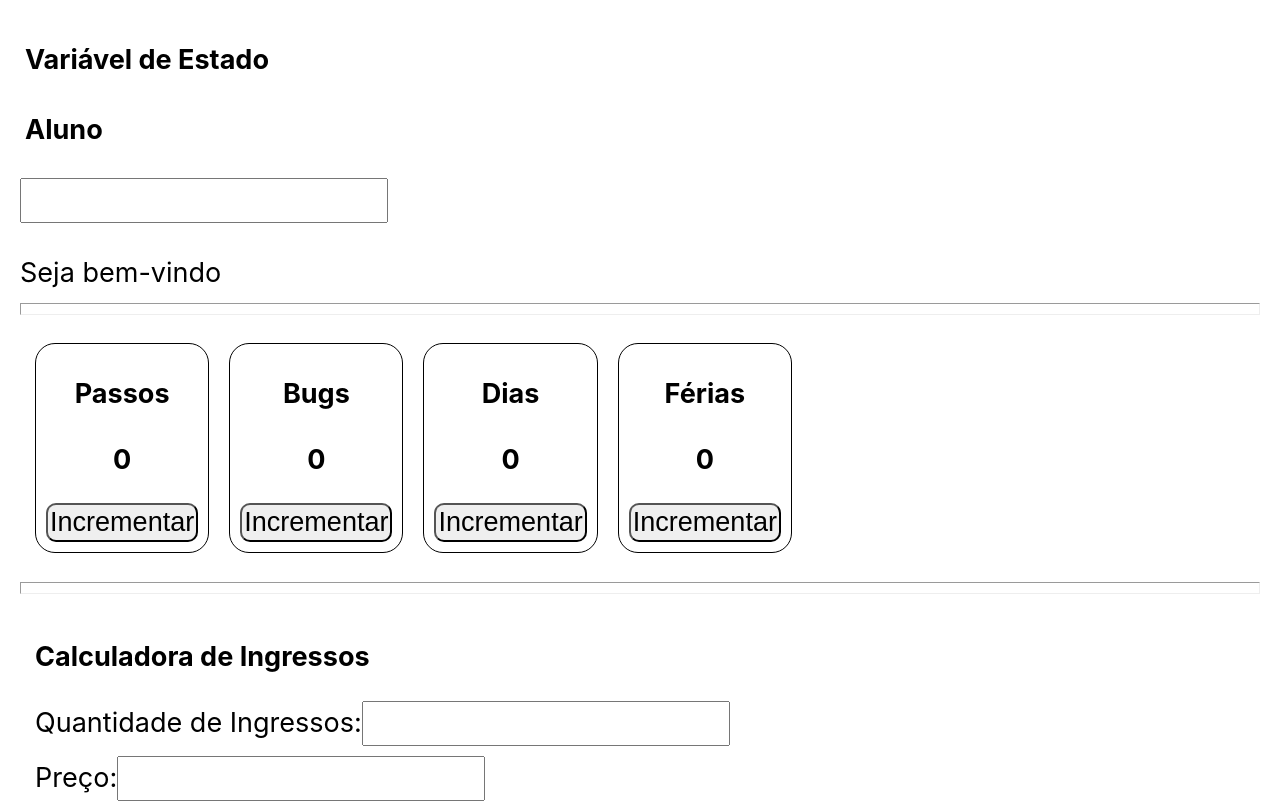
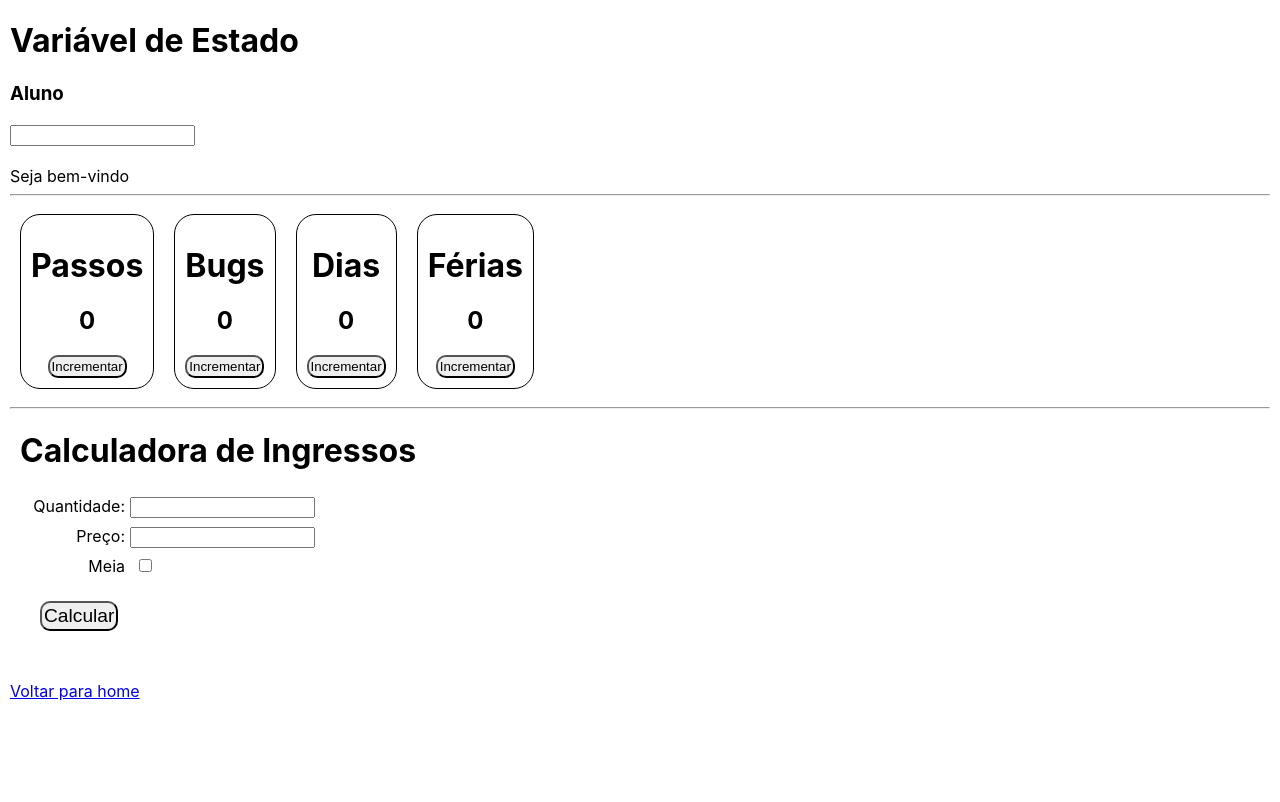
Before and after one commit to David-Santana98/estudo, a React (Create React App) app: page /varestado in a window 1280 px wide. Shown: the top 802 px of the page. Built offline with nearby package versions, Linux system fonts and the light colour scheme.

Commit message:
criei alguns estilos

```diff
--- a/src/VarEstado.css
+++ b/src/VarEstado.css
@@ -1,5 +1,3 @@
-* {
-    font-size: 1.3rem;
-    padding: 5px;
-
+.estado {
+    margin: 10px;
 }
--- a/src/VarEstado.js
+++ b/src/VarEstado.js
@@ -15,7 +15,7 @@ export default function VarEstado() {
     }
 
     return (
-        <div>
+        <div className='estado'>
             <h1> Variável de Estado </h1>
 
             <h3>Aluno</h3>
--- a/src/components/calculadora/Index.css
+++ b/src/components/calculadora/Index.css
@@ -0,0 +1,17 @@
+.calculadora {
+    margin: 10px;
+}
+
+
+.calculadora label {
+    width: 100px;
+    text-align: right;
+    margin: 5px;
+    display: inline-block;
+}
+
+.calculadora button {
+    margin: 20px;
+    font-size: 1.2rem;
+
+}
--- a/src/components/calculadora/Index.js
+++ b/src/components/calculadora/Index.js
@@ -1,27 +1,26 @@
- import './Index.css';
+import "./Index.css";
 
 export default function Calculadora() {
-
   return (
-        <div>
+    <div className="calculadora">
       <h1> Calculadora de Ingressos </h1>
 
       <div>
-                Quantidade de Ingressos:
+        <label>Quantidade:</label>
+
         <input type="text" />
       </div>
       <div>
-                Preço:
+        <label>Preço:</label>
         <input type="text" />
       </div>
       <div>
-                Meia:
-                <input type="checkbox" />
+        <label>Meia</label> <input type="checkbox" />
       </div>
 
       <div>
         <button> Calcular </button>
       </div>
     </div>
-    )
+  );
 }
```
Lines whose indentation alone changed are shown as unchanged.
